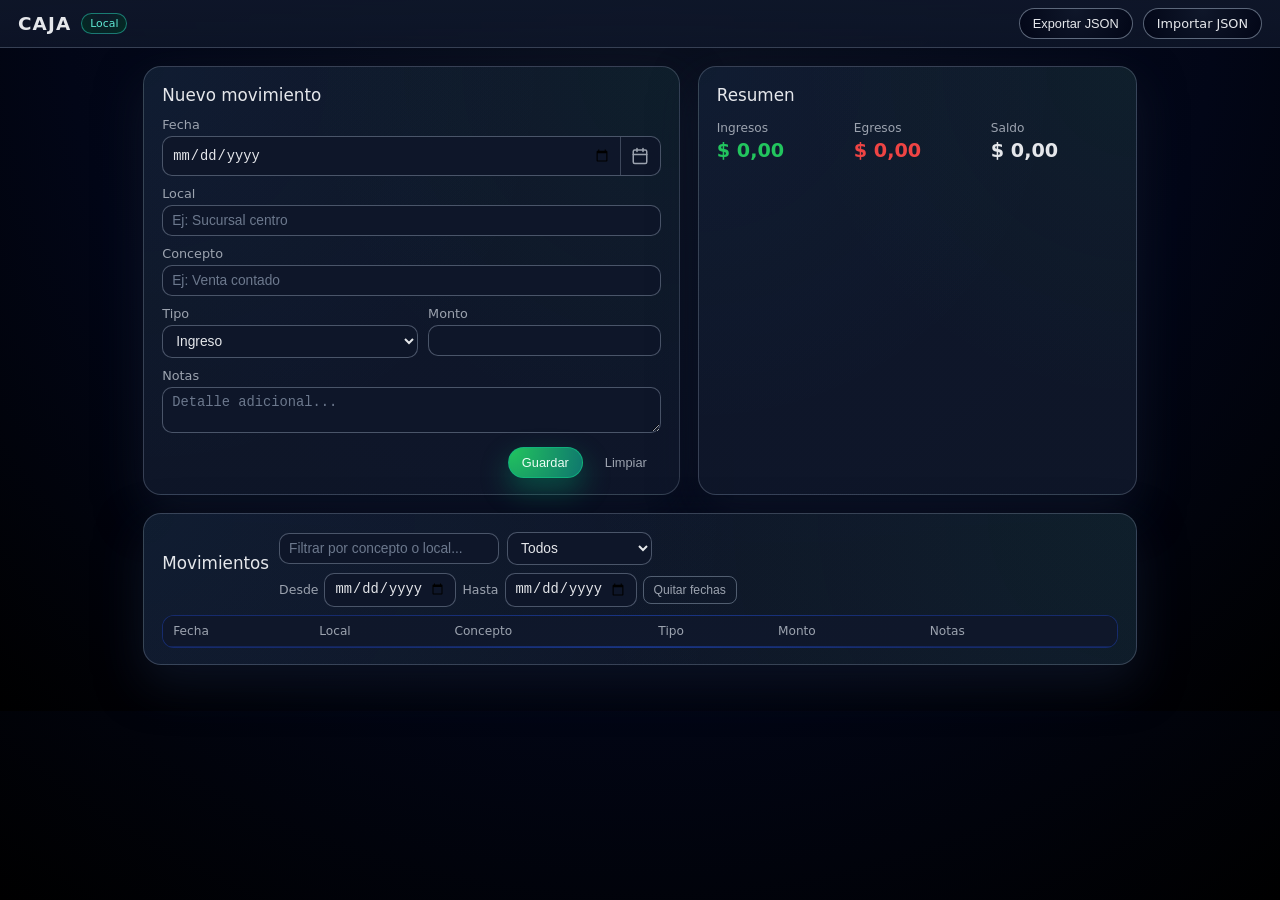
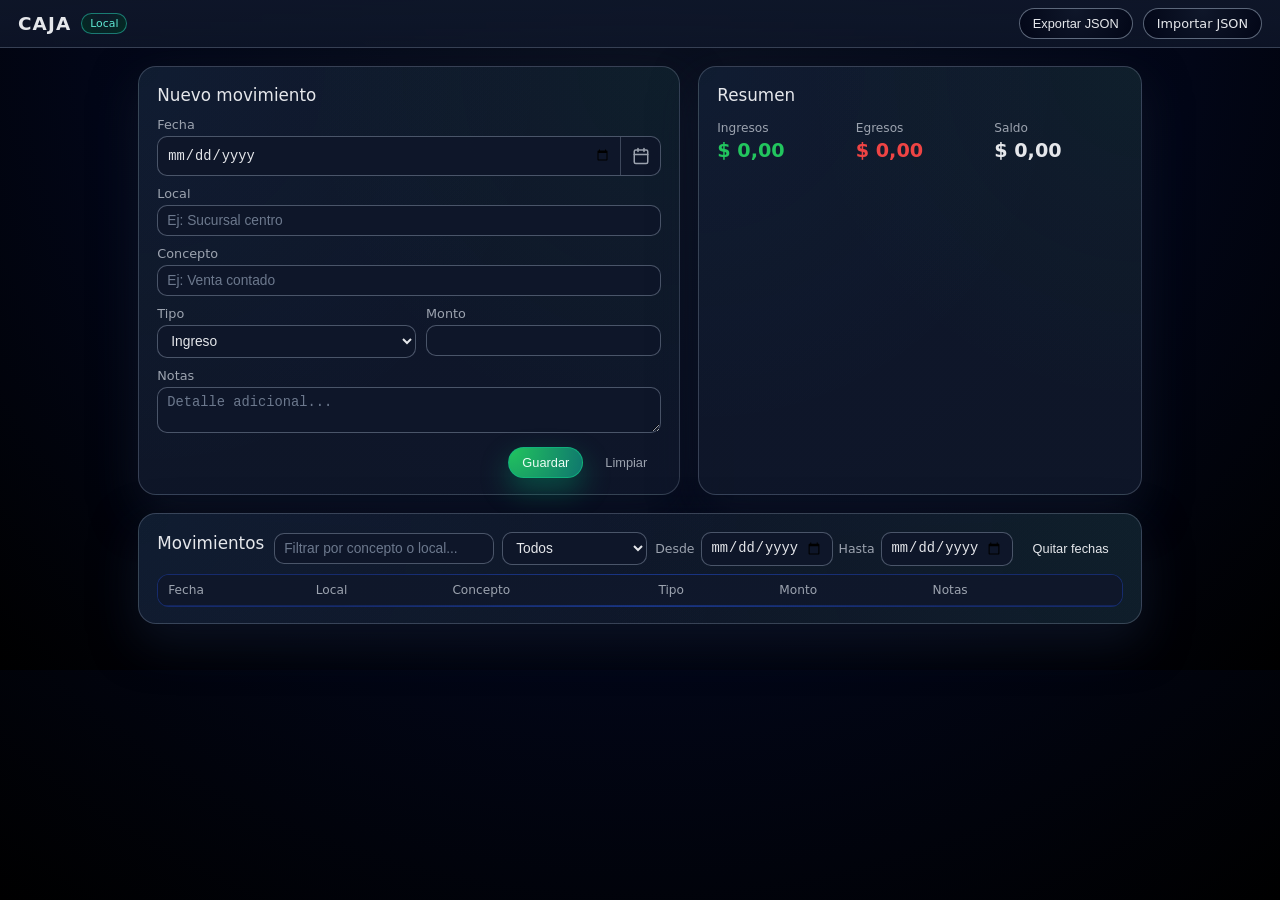

Permisos admin/super, filtros movimientos, auditoría creador, CORS API admin y config caja-app

--- a/styles.css
+++ b/styles.css
@@ -261,10 +261,6 @@ body {
 }
 
 .btn-filters-toggle {
-  display: none;
-}
-
-.btn-filters-toggle {
   display: inline-flex;
   align-items: center;
   gap: 6px;
@@ -286,11 +282,144 @@ body {
 }
 
 .table-filters-detail {
-  display: flex;
+  display: none;
   align-items: center;
   gap: 8px;
   flex-wrap: wrap;
   max-width: 100%;
+}
+
+.table-filters-detail.filters-open {
+  display: flex;
+}
+
+.filter-text-wrap {
+  position: relative;
+  flex: 1;
+  min-width: 0;
+}
+
+.filter-text-wrap .filter-text-input {
+  width: 100%;
+  padding-left: 36px;
+  box-sizing: border-box;
+}
+
+.filter-search-icon {
+  position: absolute;
+  left: 10px;
+  top: 50%;
+  transform: translateY(-50%);
+  color: var(--muted);
+  pointer-events: none;
+  display: flex;
+  align-items: center;
+}
+
+.filter-period-inline {
+  display: flex;
+  flex-wrap: wrap;
+  align-items: center;
+  gap: 8px 12px;
+  width: 100%;
+}
+
+.filter-period-group {
+  display: flex;
+  flex-wrap: nowrap;
+  align-items: center;
+  gap: 8px;
+  flex-shrink: 0;
+}
+
+.filter-inline-label {
+  font-size: 0.78rem;
+  color: var(--muted);
+  margin: 0;
+  white-space: nowrap;
+}
+
+.filter-period-inline .filter-period-field {
+  display: inline-flex;
+  flex-wrap: nowrap;
+  align-items: center;
+  gap: 6px;
+  width: auto;
+  flex: 0 1 auto;
+  min-width: 0;
+}
+
+.filter-period-field {
+  display: flex;
+  flex-wrap: wrap;
+  align-items: center;
+  gap: 6px;
+}
+
+.filter-period-inline .filter-date-range {
+  display: inline-flex;
+  flex-wrap: wrap;
+  align-items: center;
+  gap: 6px;
+}
+
+.filter-date-personalizado .filter-date-range {
+  width: auto;
+}
+
+.center-dialog {
+  position: fixed;
+  inset: 0;
+  z-index: 200;
+  display: flex;
+  align-items: center;
+  justify-content: center;
+  padding: 20px;
+  background: rgba(2, 6, 23, 0.72);
+  backdrop-filter: blur(6px);
+}
+
+.center-dialog.hidden {
+  display: none !important;
+}
+
+.center-dialog-box {
+  max-width: 380px;
+  width: 100%;
+  padding: 22px 20px;
+  border-radius: var(--radius-lg);
+  border: 1px solid var(--border-subtle);
+  background: linear-gradient(135deg, rgba(15, 23, 42, 0.98), rgba(15, 23, 42, 0.95));
+  box-shadow: var(--shadow-soft);
+  text-align: center;
+}
+
+.center-dialog-box p {
+  margin: 0 0 18px;
+  font-size: 0.95rem;
+  line-height: 1.45;
+  color: var(--text);
+}
+
+.card-form-compact {
+  padding: 14px 16px 12px;
+}
+
+.card-form-compact h2 {
+  margin-bottom: 8px;
+  font-size: 0.98rem;
+}
+
+.card-form-compact form {
+  gap: 8px;
+}
+
+.card-form-compact .field-inline {
+  gap: 8px;
+}
+
+.card-form-compact textarea {
+  min-height: 2.25rem;
 }
 
 .layout {
@@ -630,24 +759,6 @@ textarea::placeholder {
   max-width: 100%;
 }
 
-.btn-filter-clear {
-  padding: 6px 10px;
-  font-size: 0.76rem;
-  border-radius: 8px;
-  border: 1px solid rgba(148, 163, 184, 0.5);
-  background: transparent;
-  color: var(--muted);
-  cursor: pointer;
-  white-space: nowrap;
-  transition: color 0.14s ease, border-color 0.14s ease, background 0.14s ease;
-}
-
-.btn-filter-clear:hover {
-  color: var(--text);
-  border-color: rgba(148, 163, 184, 0.8);
-  background: rgba(15, 23, 42, 0.8);
-}
-
 .table-wrapper {
   border-radius: 12px;
   border: 1px solid rgba(30, 64, 175, 0.5);
@@ -981,10 +1092,6 @@ body.offline-banner-visible {
   .filter-date-range input[type="date"] {
     width: 100%;
   }
-
-  .btn-filter-clear {
-    width: 100%;
-  }
 }
 
 /* Móviles: filtros siempre en columna y sin salirse */
@@ -1029,11 +1136,6 @@ body.offline-banner-visible {
     box-sizing: border-box;
   }
 
-  .btn-filter-clear {
-    width: 100%;
-    box-sizing: border-box;
-  }
-
   .card {
     padding-left: 14px;
     padding-right: 14px;
@@ -1068,16 +1170,11 @@ body.offline-banner-visible {
   }
 
   .table-filters-detail {
-    display: none;
     flex-direction: column;
     align-items: stretch;
     padding-top: 10px;
     border-top: 1px solid var(--border-subtle);
     margin-top: 4px;
-  }
-
-  .table-filters-detail.filters-open {
-    display: flex;
   }
 
   .btn-filters-toggle .filters-toggle-icon.open {
